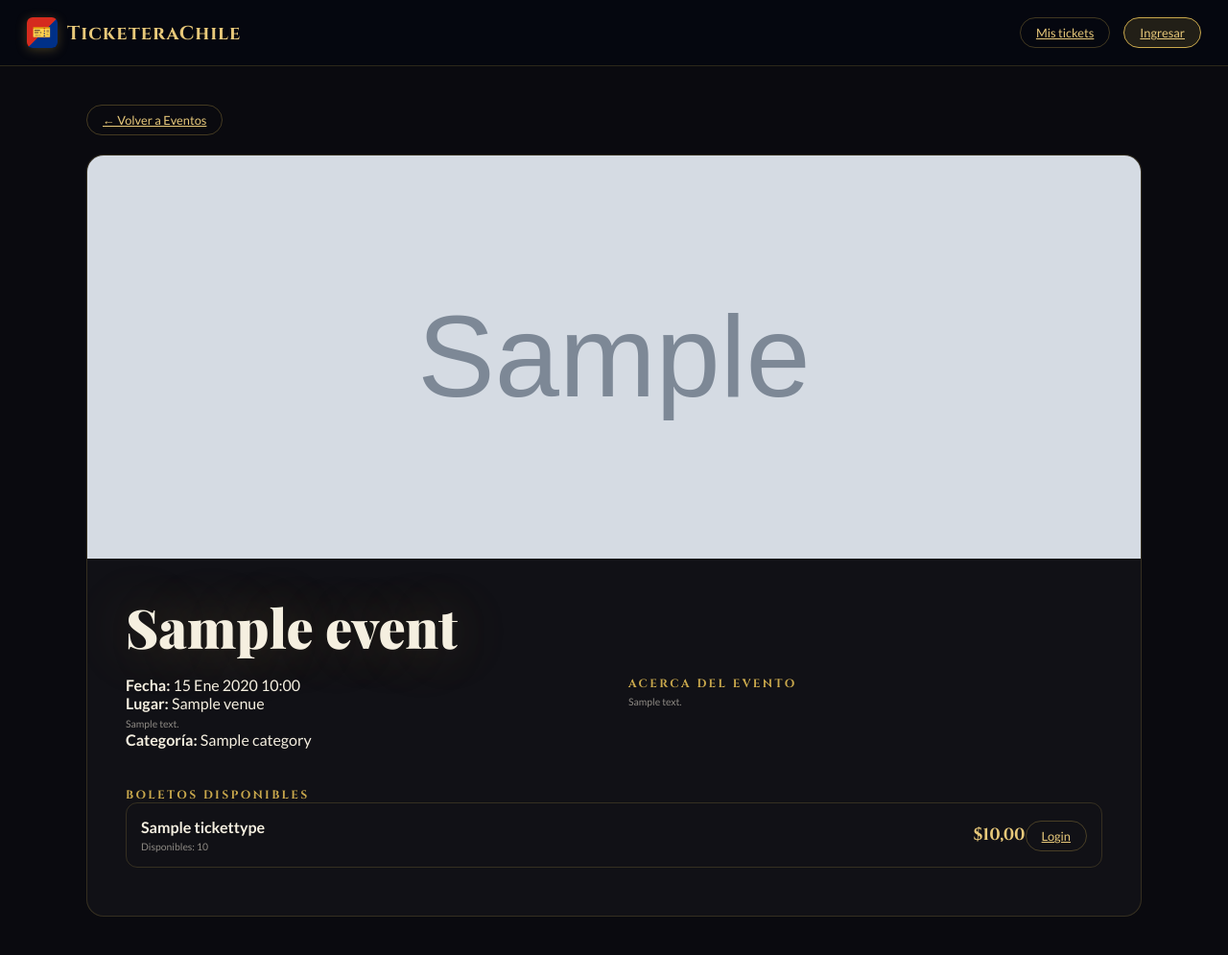
After one commit to alexanderorozcoavila/tiketera, a Django app: page /v2/evento/1/ in a window 1280 px wide. The commit adds this page. Shown: the whole page at 96% size. Run offline with Django 4.2, Linux system fonts and the light colour scheme; tables that the repository leaves empty hold one stand-in row (values such as "Sample post"); grey boxes marked "Sample" are stand-in pictures; some web fonts are replaced.

Commit message:
arreglos y nueva vista diseñada

```diff
--- a/events/urls.py
+++ b/events/urls.py
@@ -1,8 +1,12 @@
 from django.urls import path
-from .views import EventListView, EventDetailView, EventListViewV2
+from .views import EventListView, EventListViewV2, EventDetailView, EventDetailView2
 
 urlpatterns = [
+    # Listas
     path('', EventListView.as_view(), name='event_list'),
     path('v2/', EventListViewV2.as_view(), name='event_listV2'),
+
+    # Detalles
     path('evento/<int:pk>/', EventDetailView.as_view(), name='event_detail'),
+    path('v2/evento/<int:pk>/', EventDetailView2.as_view(), name='event_detailV2'),
 ]
--- a/events/views.py
+++ b/events/views.py
@@ -22,3 +22,8 @@ class EventDetailView(DetailView):
     model = Event
     template_name = 'events/event_detail.html'
     context_object_name = 'event'
+
+class EventDetailView2(DetailView):
+    model = Event
+    template_name = 'events/event_detailV2.html'
+    context_object_name = 'event'
--- a/templates/baseV2.html
+++ b/templates/baseV2.html
@@ -4,10 +4,22 @@
 <head>
     <meta charset="UTF-8">
     <meta name="viewport" content="width=device-width, initial-scale=1.0">
+
     <title>{% block title %}TicketeraChile{% endblock %}</title>
 
     <!-- Fuentes -->
     <link href="https://fonts.googleapis.com/css2?family=Playfair+Display:ital,wght@0,400;0,700;0,900;1,400&family=Cinzel:wght@400;600;700&family=Lato:wght@300;400;700&display=swap" rel="stylesheet">
+    <header>
+    <a class="logo" href="{% url 'event_listV2' %}">
+        <div class="logo-icon">🎫</div>
+        TicketeraChile
+    </a>
+
+    <div class="header-right">
+        <a href="{% url 'my_tickets' %}" class="nav-btn">Mis tickets</a>
+        <a href="{% url 'login' %}" class="nav-btn" style="background:rgba(201,168,76,0.15);border-color:var(--gold)">Ingresar</a>
+    </div>
+    </header>
 
     <style>
         :root {
--- /dev/null
+++ b/templates/events/event_detailV2.html
@@ -0,0 +1,105 @@
+{% extends 'baseV2.html' %}
+
+{% block title %}{{ event.title }}{% endblock %}
+
+{% block content %}
+
+<div class="page active">
+
+<div class="container" style="max-width:1100px; margin:40px auto;">
+
+    <a href="{% url 'event_listV2' %}" class="nav-btn" style="margin-bottom:20px; display:inline-block;">
+    ← Volver a Eventos
+    </a>
+
+    <!-- CARD (SE MANTIENE PORQUE BASEV2 NO TIENE EQUIVALENTE) -->
+    <div style="background: rgba(255,255,255,0.03); border: 1px solid rgba(201,168,76,0.2); border-radius: 18px; overflow:hidden;">
+
+        {% if event.image %}
+        <div style="height: 420px; overflow: hidden;">
+            <img src="{{ event.image.url }}" alt="{{ event.title }}"
+                 style="width: 100%; height: 100%; object-fit: cover;">
+        </div>
+        {% endif %}
+
+        <div style="padding: 40px;">
+
+            <!-- TÍTULO -->
+            <h1 class="hero-title" style="margin-bottom:20px;">
+                {{ event.title }}
+            </h1>
+
+            <!-- GRID INFO -->
+            <div style="display:flex; flex-wrap:wrap; gap:30px;">
+
+                <!-- INFO -->
+                <div style="flex:1; min-width:250px;">
+                    <p>
+                        <b>Fecha:</b> {{ event.date_time|date:'d M Y H:i' }}
+                    </p>
+
+                    <p>
+                        <b>Lugar:</b> {{ event.venue.name }} <br>
+                        <span class="field-hint">
+                            {{ event.venue.address }}
+                        </span>
+                    </p>
+
+                    <p>
+                        <b>Categoría:</b> {{ event.category.name|default:"General" }}
+                    </p>
+                </div>
+
+                <!-- DESCRIPCIÓN -->
+                <div style="flex:1; min-width:250px;">
+                    <h3 class="section-title">Acerca del Evento</h3>
+                    <p class="field-hint">
+                        {{ event.description }}
+                    </p>
+                </div>
+
+            </div>
+
+            <!-- TICKETS -->
+            <h3 class="section-title" style="margin-top:40px;">
+                Boletos Disponibles
+            </h3>
+
+            {% for tt in event.ticket_types.all %}
+                <div style="display:flex; align-items:center; justify-content:space-between; padding:15px; border:1px solid rgba(201,168,76,0.2); border-radius:12px; margin-bottom:10px;">
+
+                    <div>
+                        <div style="font-weight:700;">{{ tt.name }}</div>
+                        <div class="field-hint">
+                            Disponibles: {{ tt.quantity_available }}
+                        </div>
+                    </div>
+
+                    <div class="ticket-price">
+                        ${{ tt.price }}
+                    </div>
+
+                    <div>
+                        {% if user.is_authenticated %}
+                            <a href="{% url 'buy_ticket' tt.id %}" class="btn-tickets">
+                                Comprar
+                            </a>
+                        {% else %}
+                            <a href="{% url 'login' %}?next={% url 'event_detailV2' event.id %}" class="nav-btn">
+                                Login
+                            </a>
+                        {% endif %}
+                    </div>
+
+                </div>
+            {% empty %}
+                <p class="field-hint">No hay boletos disponibles.</p>
+            {% endfor %}
+
+        </div>
+    </div>
+</div>
+
+</div>
+
+{% endblock %}
```
Also changed, not shown: templates/events/event_listV2.html (+4 -15 lines).
